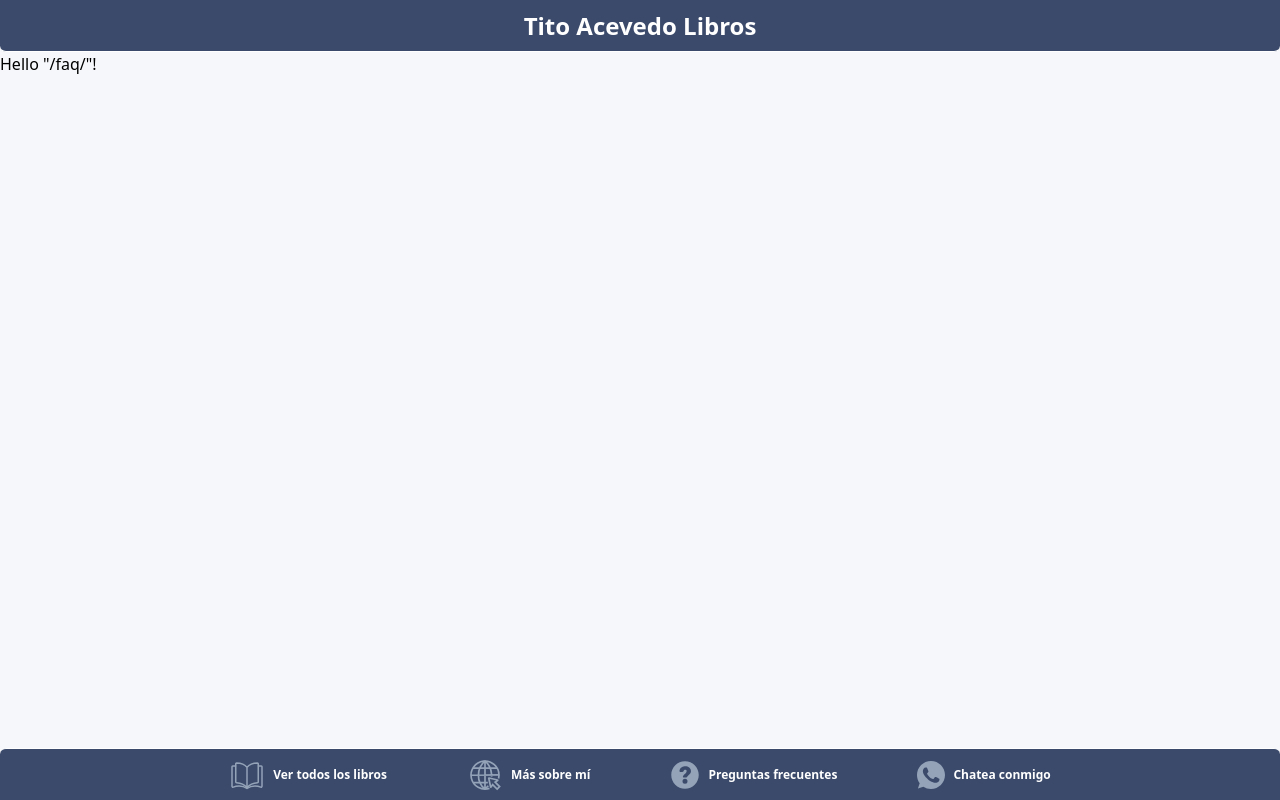
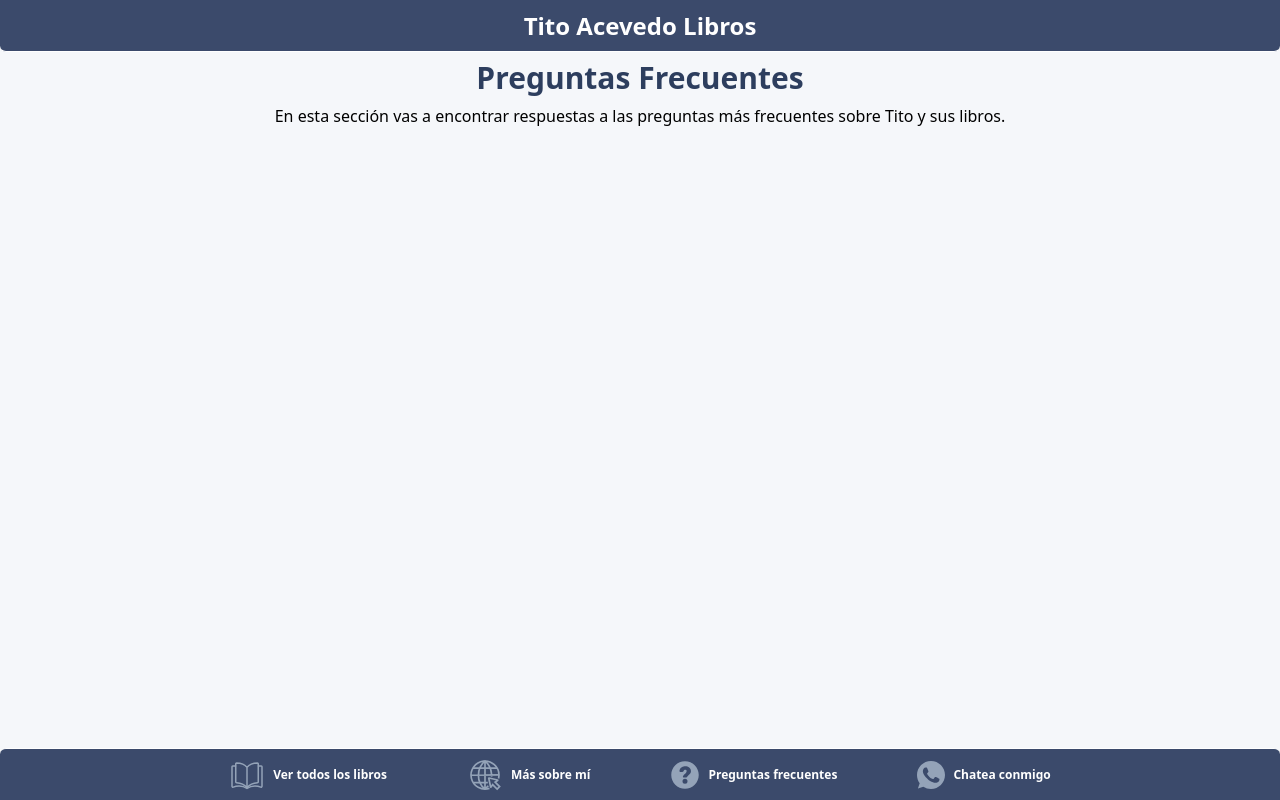
Before and after one commit to acolote1998/libros-tito-acevedo, a React (Vite) app: page /faq in a window 1280 px wide. Built offline with nearby package versions, Linux system fonts and the light colour scheme.

Commit message:
basic faq section

```diff
--- a/src/routes/faq/index.tsx
+++ b/src/routes/faq/index.tsx
@@ -5,5 +5,18 @@ export const Route = createFileRoute("/faq/")({
 });
 
 function RouteComponent() {
-  return <div>Hello "/faq/"!</div>;
+  return (
+    <div>
+      <h1
+        style={{ color: "var(--title-text-color)" }}
+        className="text-3xl font-semibold mt-2 mb-2 text-center"
+      >
+        Preguntas Frecuentes
+      </h1>
+      <p className="text-center">
+        En esta sección vas a encontrar respuestas a las preguntas más
+        frecuentes sobre Tito y sus libros.
+      </p>
+    </div>
+  );
 }
```
